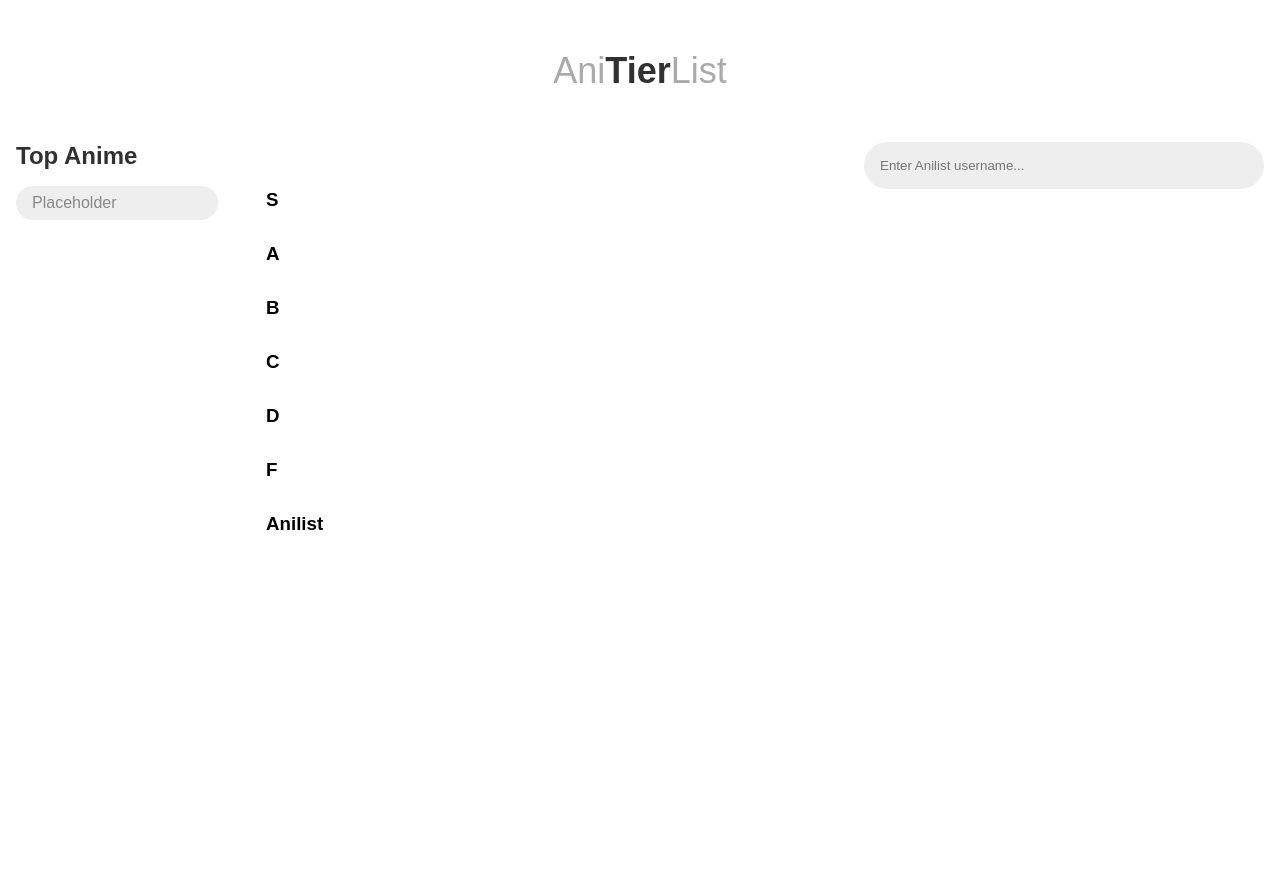
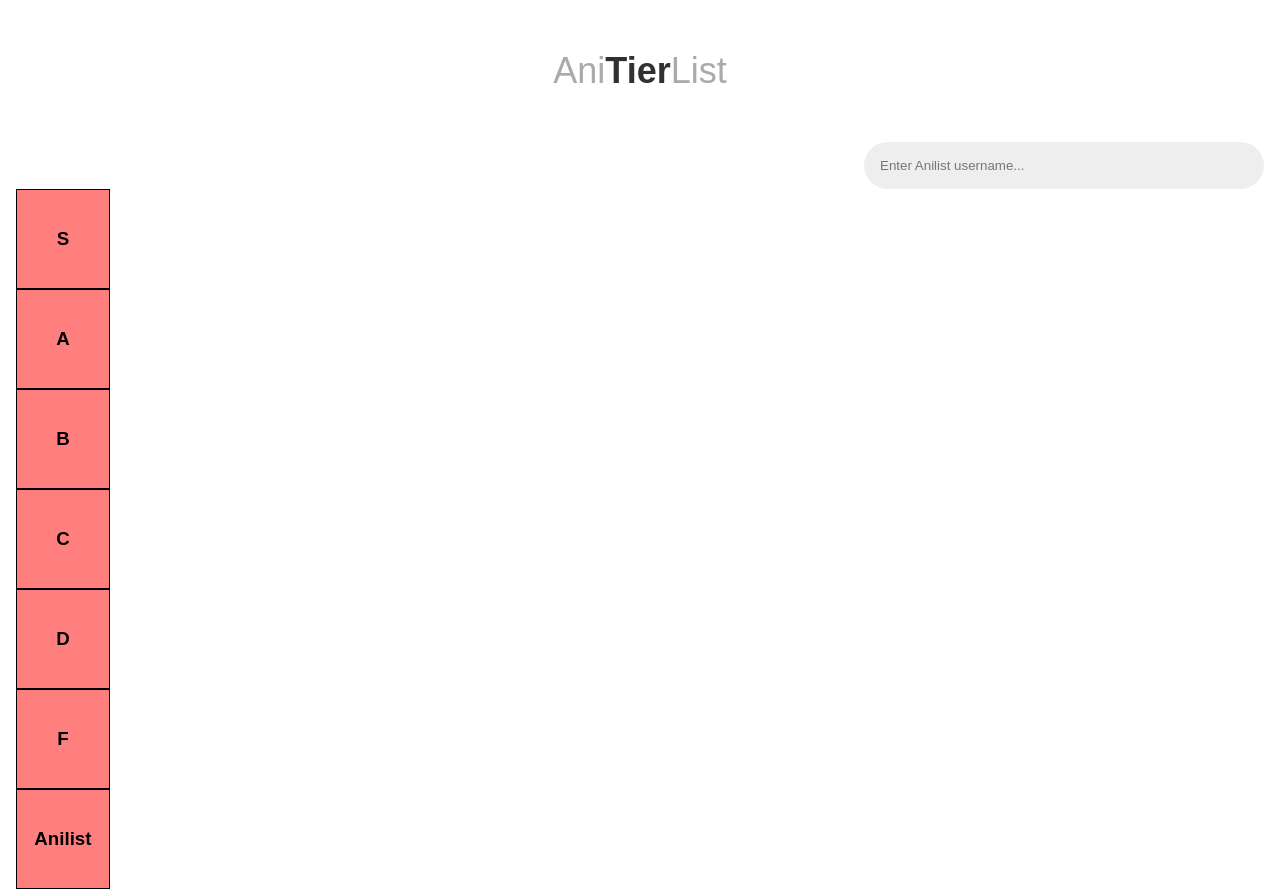
Before and after one commit to marcgozali/AniTierList, a React (Create React App) app: page / in a window 1280 px wide. Before the commit the page ends 800 px from the top, so only its background shows below. Built offline with nearby package versions, Linux system fonts and the light colour scheme.

Commit message:
fixed css styling and added aside for tierlist

```diff
--- a/src/App.js
+++ b/src/App.js
@@ -93,7 +93,6 @@
 		<div className="App">
 			<Header />
 			<div className="content-wrap">
-				<Sidebar />
 				<MainContent
 					HandleSearch={HandleSearch}
 					search={search}
--- a/src/assets/scss/main.css
+++ b/src/assets/scss/main.css
@@ -29,41 +29,24 @@
 }
 
 .content-wrap aside {
-  -webkit-box-flex: 1;
+  /* -webkit-box-flex: 1;
       -ms-flex: 1 1 250px;
           flex: 1 1 250px;
-  max-width: 250px;
-  padding-right: 16px;
-}
+  max-width: 50px;
+  padding-right: 16px; */
+  width:100px;
+  min-height:100px;
 
-.content-wrap aside nav {
-  padding-left: 16px;
-  padding-right: 16px;
-}
 
-.content-wrap aside nav h3 {
-  color: #313131;
-  font-size: 24px;
-  margin-bottom: 16px;
-}
 
-.content-wrap aside nav a {
-  display: block;
-  padding: 8px 16px;
-  text-align: left;
-  color: #888;
-  font-size: 16px;
-  margin-bottom: 16px;
-  background-color: #EEE;
-  border-radius: 999px;
-  text-decoration: none;
-  -webkit-transition: 0.4s;
-  transition: 0.4s;
-}
 
-.content-wrap aside nav a:hover {
-  background-color: #313131;
-  color: #AAA;
+  display: flex;
+  background-color: rgb(255,127,127);
+  align-items: center;
+  justify-content: center;
+  border: solid 1px #000;
+
+
 }
 
 .content-wrap main {
@@ -71,6 +54,7 @@
       -ms-flex: 1 1 0%;
           flex: 1 1 0%;
   padding: 0px 16px;
+
 }
 
 .content-wrap main .main-head {
@@ -135,15 +119,32 @@
 .content-wrap main .anime-list {
   display: -webkit-box;
   display: -ms-flexbox;
-  display: flex;
+  width:100%;
   margin-top: 32px;
-  margin: 32px -8px 0px;
+  margin: 0px -8px 0px;
+  display:flex;
+  padding-left:10px;
+
+}
+.container{
+  display:flex;
+  /* margin:0; */
+
+
+
+
 }
 
 .content-wrap .anime-list .anime-card {
   -webkit-box-flex: 1;
   width: 100px;
-  padding: 16px 8px;
+  margin: 3px;
+
+
+
+
+
+  /* padding: 16px 8px; */
 }
 
 .content-wrap main .anime-list .anime-card a {
@@ -152,7 +153,7 @@
 
 .content-wrap main .anime-list .anime-card figure {
   display: block;
-  margin-bottom: 16px;
+  /* margin-bottom: 16px; */
 }
 
 .content-wrap main .anime-list .anime-card figure img {
@@ -162,6 +163,7 @@
   -o-object-fit: cover;
      object-fit: cover;
   border-radius: 16px;
+  border: solid 1px #000;
   -webkit-box-shadow: 0px 0px 0px rgba(0, 0, 0, 0.15);
           box-shadow: 0px 0px 0px rgba(0, 0, 0, 0.15);
   -webkit-transition: 0.4s;
@@ -180,4 +182,29 @@
   -webkit-transform: scale(1.05);
           transform: scale(1.05);
 }
+
+.tooltip {
+  position: relative;
+  display: inline-block;
+}
+
+/* Tooltip text */
+.tooltip .tooltiptext {
+  visibility: hidden;
+  width: 120px;
+  background-color: black;
+  color: #fff;
+  text-align: center;
+  padding: 5px 0;
+  border-radius: 6px;
+
+  /* Position the tooltip text - see examples below! */
+  position: absolute;
+  z-index: 1;
+}
+
+/* Show the tooltip text when you mouse over the tooltip container */
+.tooltip:hover .tooltiptext {
+  visibility: visible;
+}
 /*# sourceMappingURL=main.css.map */
--- a/src/components/AnimeCard.js
+++ b/src/components/AnimeCard.js
@@ -5,13 +5,13 @@
 	return (
 		<Draggable key={props.anime.media.title.romaji} draggableId={props.anime.media.title.romaji} index={props.index}>
 			{(provided) => (
-				<article className='anime-card' {...provided.draggableProps} {...provided.dragHandleProps} ref={provided.innerRef}>
+				<article className='anime-card tooltip' {...provided.draggableProps} {...provided.dragHandleProps} ref={provided.innerRef}>
 					<figure>
 						<img
 							src={props.anime.media.coverImage.large}
 							alt="Anime Image" />
 					</figure>
-					<h3>{props.anime.media.title.romaji}</h3>
+					{ <p className='tooltiptext'>{props.anime.media.title.romaji}</p>}
 				</article>
 			)}
 		</Draggable>
--- a/src/components/MainContent.js
+++ b/src/components/MainContent.js
@@ -50,23 +50,23 @@
 				items: []
 			},
 			A: {
-				name: "a-tier",
+				name: "A-tier",
 				items: []
 			},
 			B: {
-				name: "b-tier",
+				name: "B-tier",
 				items: []
 			},
 			C: {
-				name: "b-tier",
+				name: "C-tier",
 				items: []
 			},
 			D: {
-				name: "b-tier",
+				name: "D-tier",
 				items: []
 			},
 			F: {
-				name: "b-tier",
+				name: "F-tier",
 				items: []
 			},
 			Anilist: {
@@ -96,9 +96,10 @@
 					return (
 						<Droppable droppableId={columnId} key={columnId} direction="horizontal">
 							{(provided) => ([
-								<div className='label'>
-									<h3>{columnId}</h3>
-								</div>,
+								<div class = "container">
+								<aside>
+									<h3 id ='test'>{columnId}</h3>
+								</aside>
 								<div className='anime-list' {...provided.droppableProps} ref={provided.innerRef}>
 									{column.items.map((anime, index) => {
 										return (
@@ -106,6 +107,7 @@
 										)
 									})}
 									{provided.placeholder}
+								</div>
 								</div>
 							])}
 						</Droppable>
```
